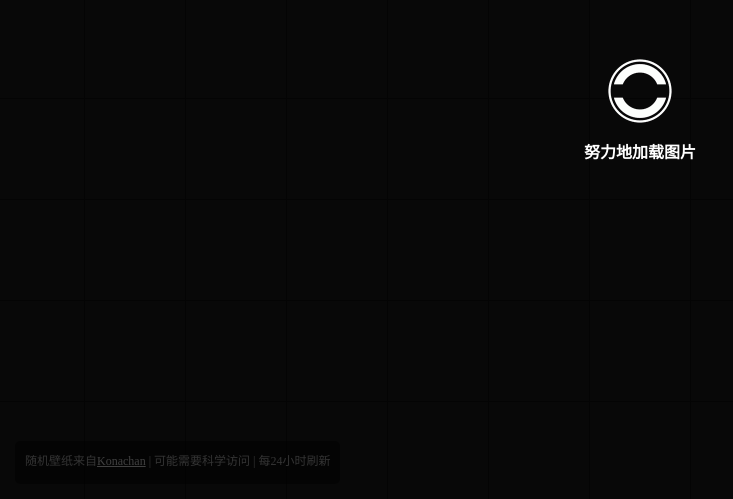
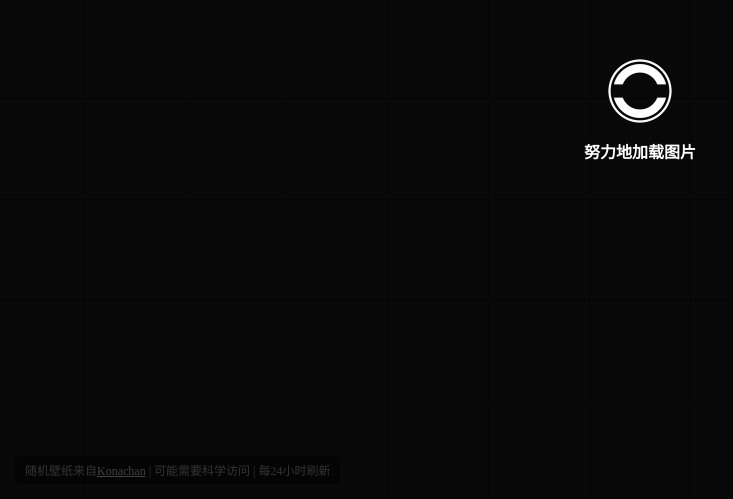
Before and after one commit to chitosai/PixivWall, a website: page index.html in a window 1280 px wide. Shown: the part 301-800 px from the top of the page, without its empty margins (0-733 px from the left). Drawn offline with nearby package versions, Linux system fonts and the light colour scheme; no server answers.

Commit message:
fix style

```diff
--- a/inc/pixivwall.css
+++ b/inc/pixivwall.css
@@ -182,7 +182,7 @@ body{
 	background: rgba(0, 0, 0, .5);
 	border-radius: 5px;
 	font-size: 12px;
-	padding: 10px;
+	padding: 5px 10px;
 	position: fixed;
 	bottom: 15px;
 	left: 15px;
@@ -190,7 +190,7 @@ body{
 }
 #info p{
 	color: #ccc;
-	margin: 0 0 5px;
+	margin: 0;
 }
 #konachan{
 	color: white;
```
